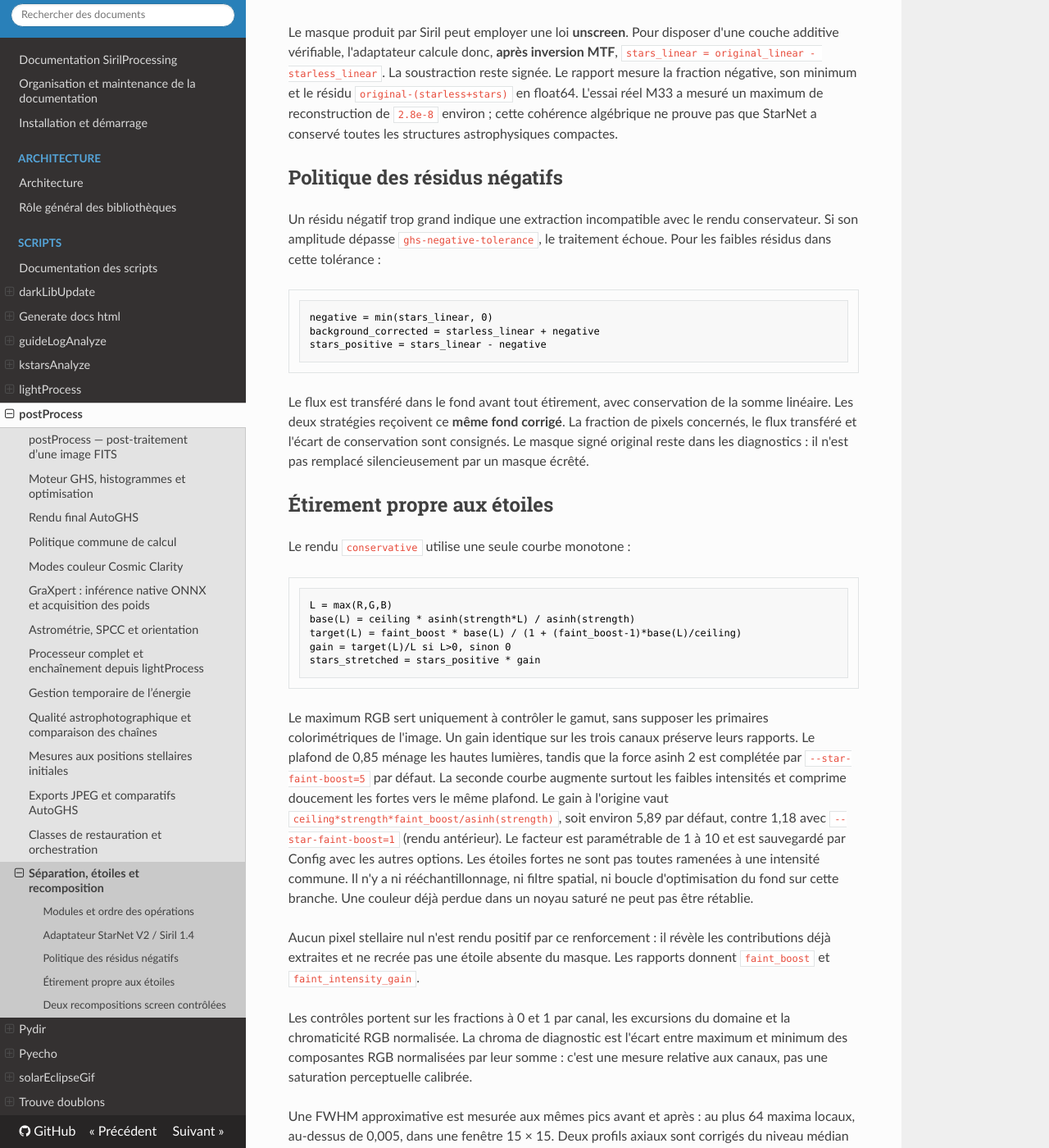
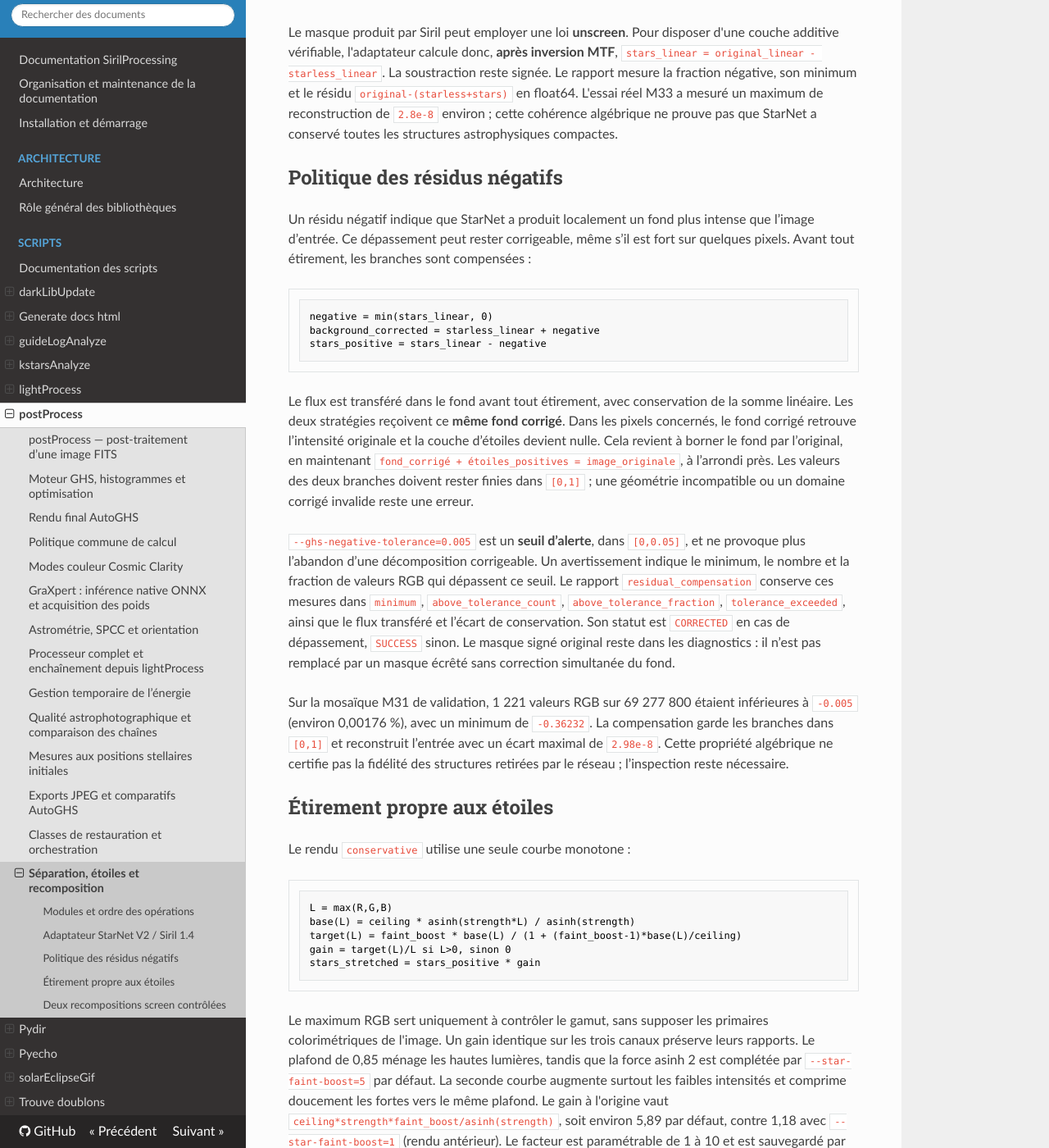
Before and after one commit to dgedgedge/SirilProcessing, an MkDocs documentation site: the page built from docs/scripts/postProcess/star-rendering.md, in a window 1280 px wide and 1400 px high, scrolled down 1093 px. Shown: the whole window at 82% size. Built offline with MkDocs 1.6.1, drawn with Linux system fonts in a browser that asks for light colours.

Commit message:
Fix AutoGHS handling of negative StarNet residuals and index documentation
Compensate negative StarNet residuals before stretching while preserving the
linear sum of the starless and stellar layers. Treat ghs-negative-tolerance
as a warning threshold instead of aborting a correctable decomposition, and
report the affected RGB values, transferred flux and reconstruction error.
Keep invalid geometry, non-finite values and out-of-range corrected layers
as errors.

Add regression coverage for M31-like local overshoots, invalid tolerances,
input preservation and both final rendering branches with JPEG exports.
Document the compensation policy and link the published MkDocs guides,
complete PDF and standalone HTML directly from the main README.

Validation: 149 targeted tests passed, 1 skipped and 7 subtests passed;
git diff --check passed. A real M31 AutoGHS recovery with Siril and StarNet
also completed successfully and produced both FITS and JPEG renderings.

````diff
--- a/docs/scripts/postProcess/star-rendering.md
+++ b/docs/scripts/postProcess/star-rendering.md
@@ -56,9 +56,9 @@ pas que StarNet a conservé toutes les structures astrophysiques compactes.
 
 ## Politique des résidus négatifs
 
-Un résidu négatif trop grand indique une extraction incompatible avec le
-rendu conservateur. Si son amplitude dépasse `ghs-negative-tolerance`, le
-traitement échoue. Pour les faibles résidus dans cette tolérance :
+Un résidu négatif indique que StarNet a produit localement un fond plus intense
+que l’image d’entrée. Ce dépassement peut rester corrigeable, même s’il est
+fort sur quelques pixels. Avant tout étirement, les branches sont compensées :
 
 ```text
 negative = min(stars_linear, 0)
@@ -68,9 +68,27 @@ stars_positive = stars_linear - negative
 
 Le flux est transféré dans le fond avant tout étirement, avec conservation de
 la somme linéaire. Les deux stratégies reçoivent ce **même fond corrigé**.
-La fraction de pixels concernés, le flux transféré et l'écart de conservation
-sont consignés. Le masque signé original reste dans les diagnostics : il
-n'est pas remplacé silencieusement par un masque écrêté.
+Dans les pixels concernés, le fond corrigé retrouve l’intensité originale et
+la couche d’étoiles devient nulle. Cela revient à borner le fond par l’original,
+en maintenant `fond_corrigé + étoiles_positives = image_originale`, à l’arrondi
+près. Les valeurs des deux branches doivent rester finies dans `[0,1]` ; une
+géométrie incompatible ou un domaine corrigé invalide reste une erreur.
+
+`--ghs-negative-tolerance=0.005` est un **seuil d’alerte**, dans `[0,0.05]`,
+et ne provoque plus l’abandon d’une décomposition corrigeable. Un avertissement
+indique le minimum, le nombre et la fraction de valeurs RGB qui dépassent ce
+seuil. Le rapport `residual_compensation` conserve ces mesures dans
+`minimum`, `above_tolerance_count`, `above_tolerance_fraction`,
+`tolerance_exceeded`, ainsi que le flux transféré et l’écart de conservation.
+Son statut est `CORRECTED` en cas de dépassement, `SUCCESS` sinon.
+Le masque signé original reste dans les diagnostics : il n’est pas remplacé
+par un masque écrêté sans correction simultanée du fond.
+
+Sur la mosaïque M31 de validation, 1 221 valeurs RGB sur 69 277 800 étaient
+inférieures à `-0.005` (environ 0,00176 %), avec un minimum de `-0.36232`.
+La compensation garde les branches dans `[0,1]` et reconstruit l’entrée avec
+un écart maximal de `2.98e-8`. Cette propriété algébrique ne certifie pas la
+fidélité des structures retirées par le réseau ; l’inspection reste nécessaire.
 
 ## Étirement propre aux étoiles
 
````
Also changed, not shown: README.md (+27 -12 lines), docs/scripts/postProcess/auto-ghs.md (+6 -1 lines), 3 other files.
